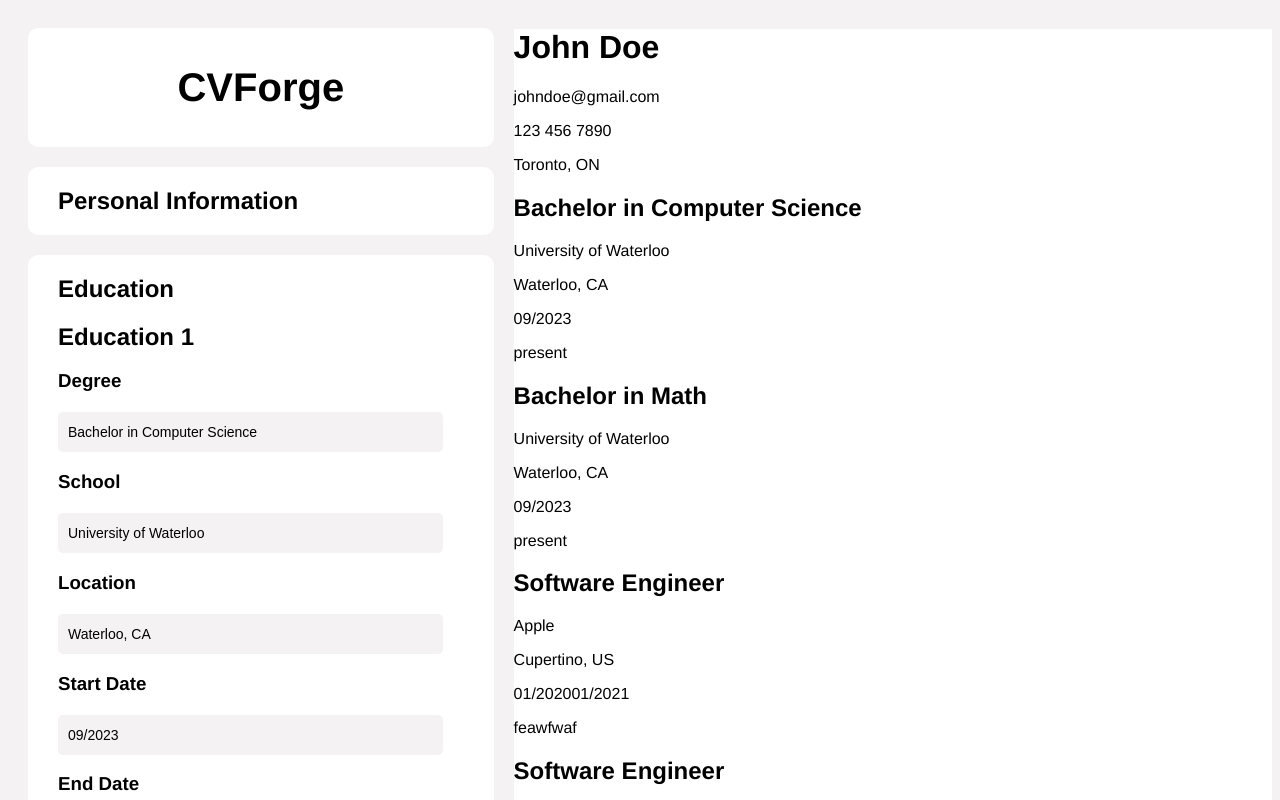
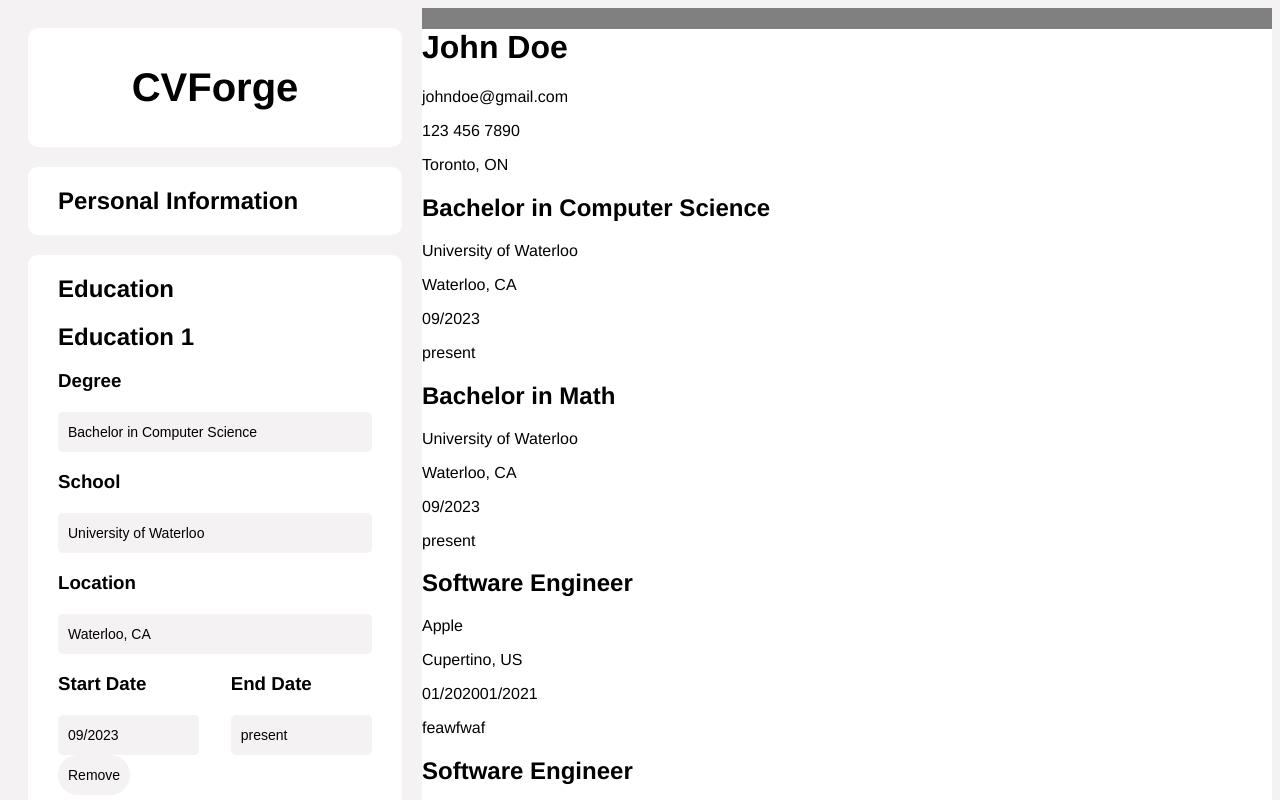
Before and after one commit to gavinxue050705/CVForge, a React (Vite) app: page / in a window 1280 px wide. Both pictures are taken after a click on the element "Education". Shown: the top 800 px of the page. Built offline with nearby package versions, Linux system fonts and the light colour scheme.

Commit message:
Added flex to start/end dates

```diff
--- a/src/components/education/Education.jsx
+++ b/src/components/education/Education.jsx
@@ -33,6 +33,8 @@ function Education({
         value={location}
         onChange={onChange(index)}
       />
+      <div className="row-date">
+        <div className="row-date-start">
           <Input
             id="startDate"
             label="Start Date"
@@ -40,6 +42,8 @@ function Education({
             value={startDate}
             onChange={onChange(index)}
           />
+        </div>
+        <div className="row-date-end">
           <Input
             id="endDate"
             label="End Date"
@@ -48,6 +52,8 @@ function Education({
             onChange={onChange(index)}
           />
         </div>
+      </div>
+    </div>
   );
 }
 
--- a/src/components/experience/Experience.jsx
+++ b/src/components/experience/Experience.jsx
@@ -27,6 +27,8 @@ function Experience({
         value={position}
         onChange={onChange(index)}
       />
+      <div className="row-date">
+        <div className="row-date-start">
           <Input
             id="startDate"
             label="Start Date"
@@ -34,6 +36,8 @@ function Experience({
             value={startDate}
             onChange={onChange(index)}
           />
+        </div>
+        <div className="row-date-end">
           <Input
             id="endDate"
             label="End Date"
@@ -41,6 +45,8 @@ function Experience({
             value={endDate}
             onChange={onChange(index)}
           />
+        </div>
+      </div>
       <Input
         id="location"
         label="Location"
--- a/src/styles/App.css
+++ b/src/styles/App.css
@@ -14,10 +14,24 @@
 }
 .row-resume {
     flex-basis: 60%;
+    background-color: gray;
+}
+.row-date {
+    display: flex;
+    flex-direction: row;
+    justify-content: space-between;
+}
+.row-date-start {
+    flex-basis: 45%;
+}
+.row-date-end {
+    flex-basis: 45%;
 }
 .resume {
     background-color: white;
-    height: 100%;
+    margin: auto;
+    width: 850px;
+    height: 1100px;
 }
 #form-personal {
     display: none;
@@ -40,6 +54,16 @@ input {
     border-radius: 5px;
     font-size: 14px;
     height: 40px;
-    width: 90%;
+    width: 100%;
+    box-sizing: border-box;
     padding: 0 10px;
 }
+button {
+    background-color: rgb(244, 242, 242);
+    border-style: none;
+    border-radius: 20px;
+    font-size: 14px;
+    height: 40px;
+    margin: auto;
+    padding: 0 10px;
+}
```
Lines whose indentation alone changed are shown as unchanged.
